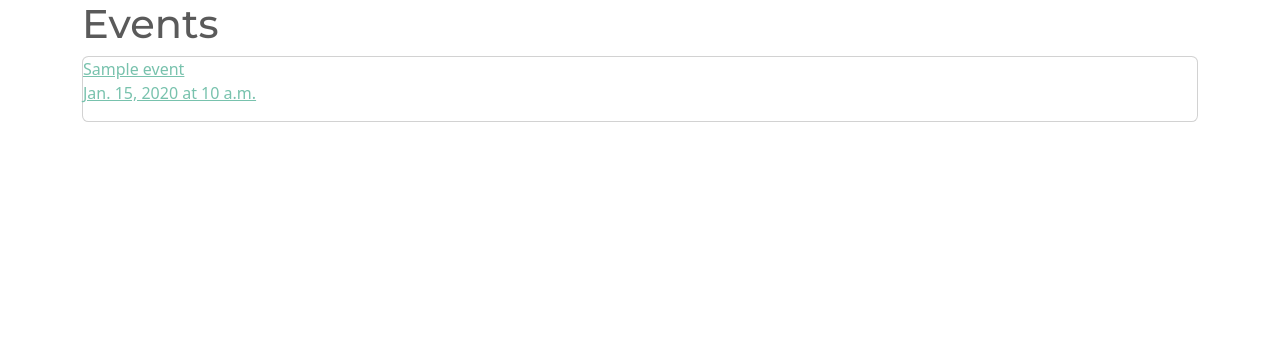
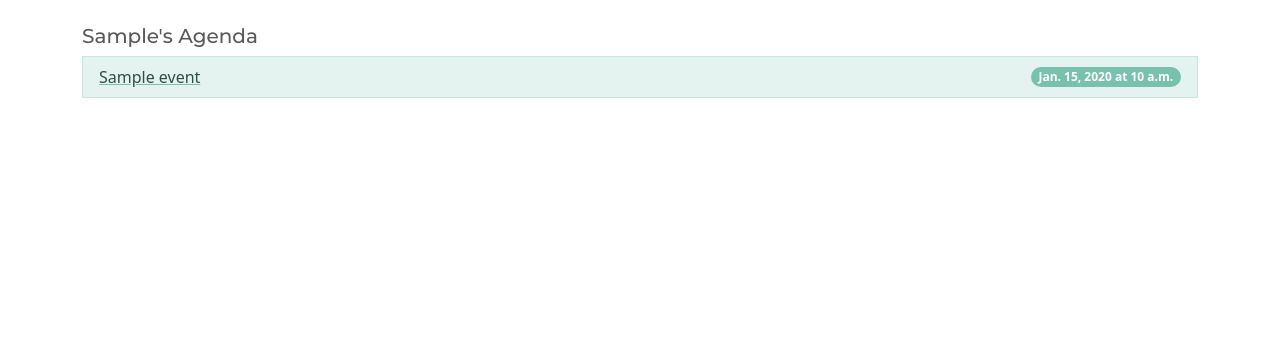
Before and after one commit to jaclynscarey/clanplan, a Django app: page /events/ in a window 1280 px wide. Shown: the part 56-420 px from the top of the page. Run offline with Django 4.2, Linux system fonts and the light colour scheme; a user stored in the database is signed in; tables that the repository leaves empty hold one stand-in row (values such as "Sample post"); some libraries are stand-ins or nearby versions.

Commit message:
wip: style index detail and event form

```diff
--- a/main_app/templates/events/detail.html
+++ b/main_app/templates/events/detail.html
@@ -6,6 +6,11 @@
         <p{% if message.tags %} class="{{ message.tags }} red-text"{% endif %}>{{ message }}</p>
     {% endfor %}
 {% endif %}
+<br><br>
+<ol class="breadcrumb">
+    <li class="breadcrumb-item"><a href="{% url 'index' %}">Events</a></li>
+    <li class="breadcrumb-item active">{{ event.title }}</li>
+</ol>
 
 <div class="row">
     <div class="col s6">
--- a/main_app/templates/events/index.html
+++ b/main_app/templates/events/index.html
@@ -1,17 +1,19 @@
 {% extends 'base.html' %}
 {% block content %}
 
-<h1>{{ user_family }} Events</h1>
+<br>
+<h5>{{ user.first_name }}'s Agenda</h5>
 
-{% for event in events %}
-    <div class="card">
-        <a href="{% url 'detail' event.id %}">
-            <div class="card-content center">
-                <span class="card-title">{{ event.title }}</span>
-                <p>{{ event.date }} at {{ event.time }}</p>
-            </div>
-        </a>
-    </div>
-{% endfor %}
+
+<ul class="list-group">
+    {% for event in events %}
+    <a href="{% url 'detail' event.id %}">
+        <li class="list-group-item {% cycle 'list-group-item-primary' 'list-group-item-secondary' 'list-group-item-info' 'list-group-item-warning' 'list-group-item-danger' %} d-flex justify-content-between align-items-center">
+            {{ event.title }}
+            <span class="badge bg-primary rounded-pill">{{ event.date }} at {{ event.time }}</span>
+        </li>
+    </a>
+    {% endfor %}
+</ul>
 
 {% endblock %}
```
Also changed, not shown: main_app/templates/main_app/event_form.html (+9 -2 lines).
